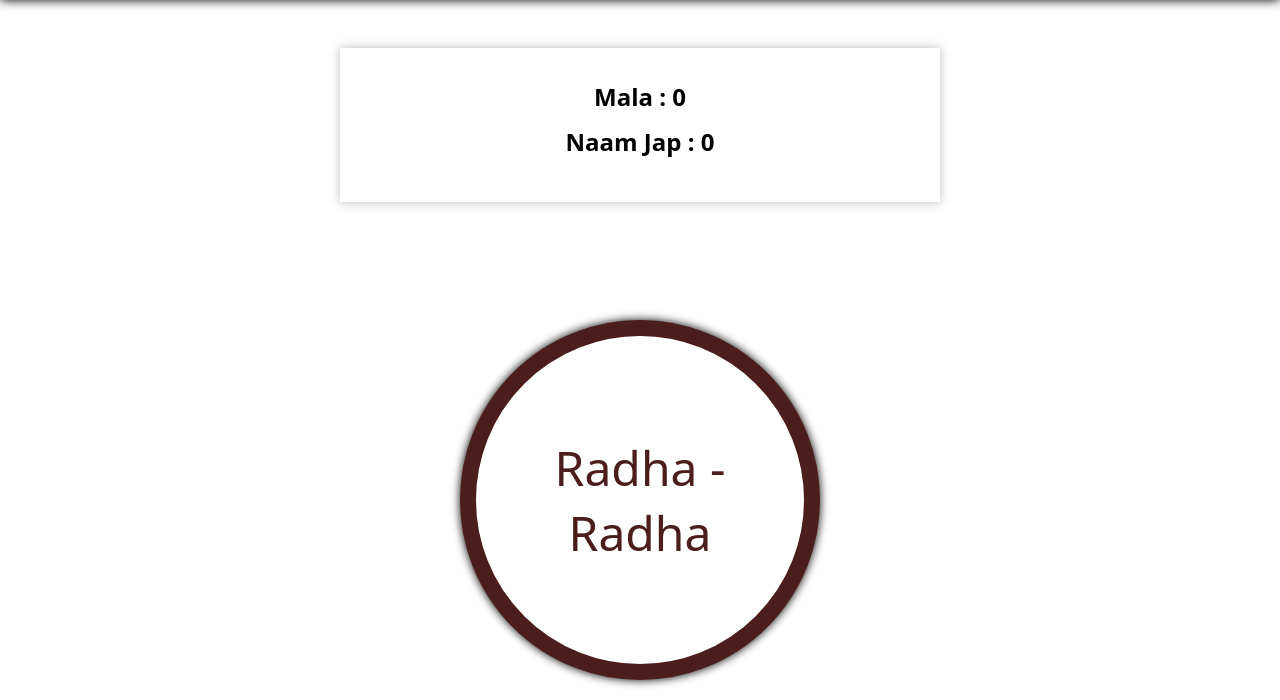
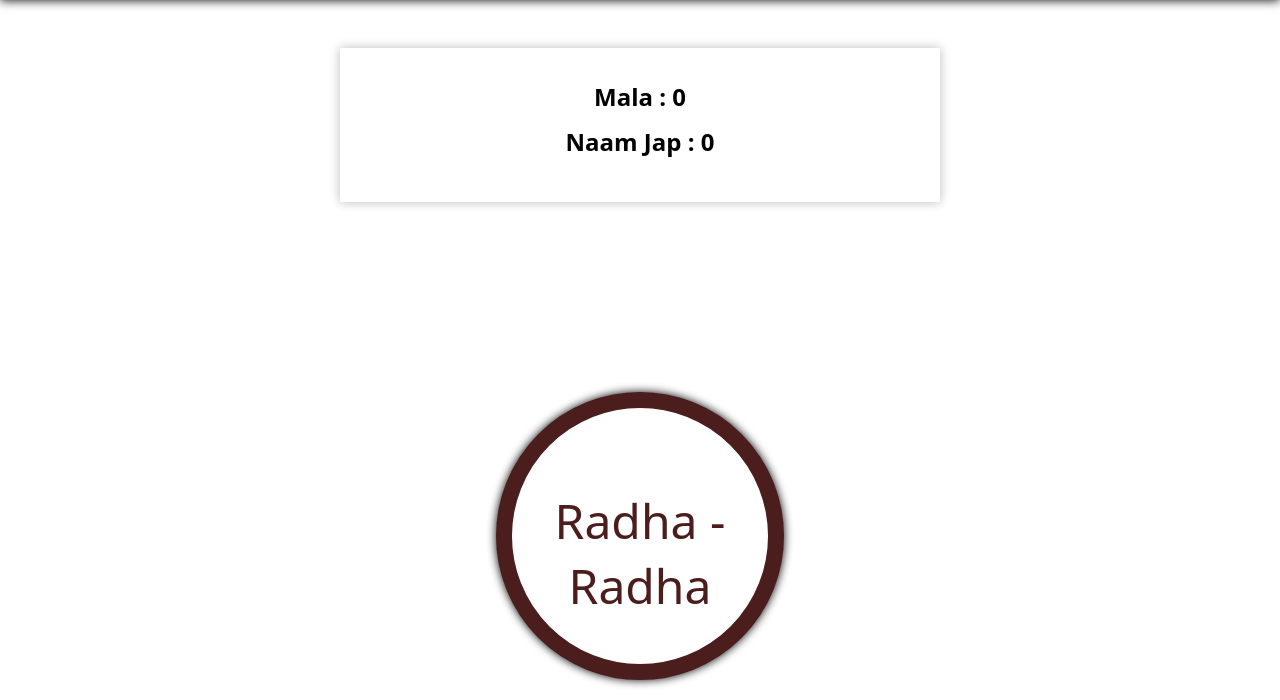
Before and after one commit to shivsinghcse/moksh, a plain HTML site: page index.html in a window 1280 px wide. Shown: the part 100-800 px from the top of the page. Drawn offline with Linux system fonts and the light colour scheme.

Commit message:
button design fix

```diff
--- a/index.css
+++ b/index.css
@@ -171,9 +171,9 @@ main {
 }
 
 .btn-count {
-    width: 45vh;
-    height: 45vh;
-    max-width: 45vw;
+    width: 18rem;
+    height: 18rem;
+    /* max-width: 45vw; */
     font-size: 3rem;
     border: 1rem solid #4B1D1D;
     border-radius: 50%;
```
